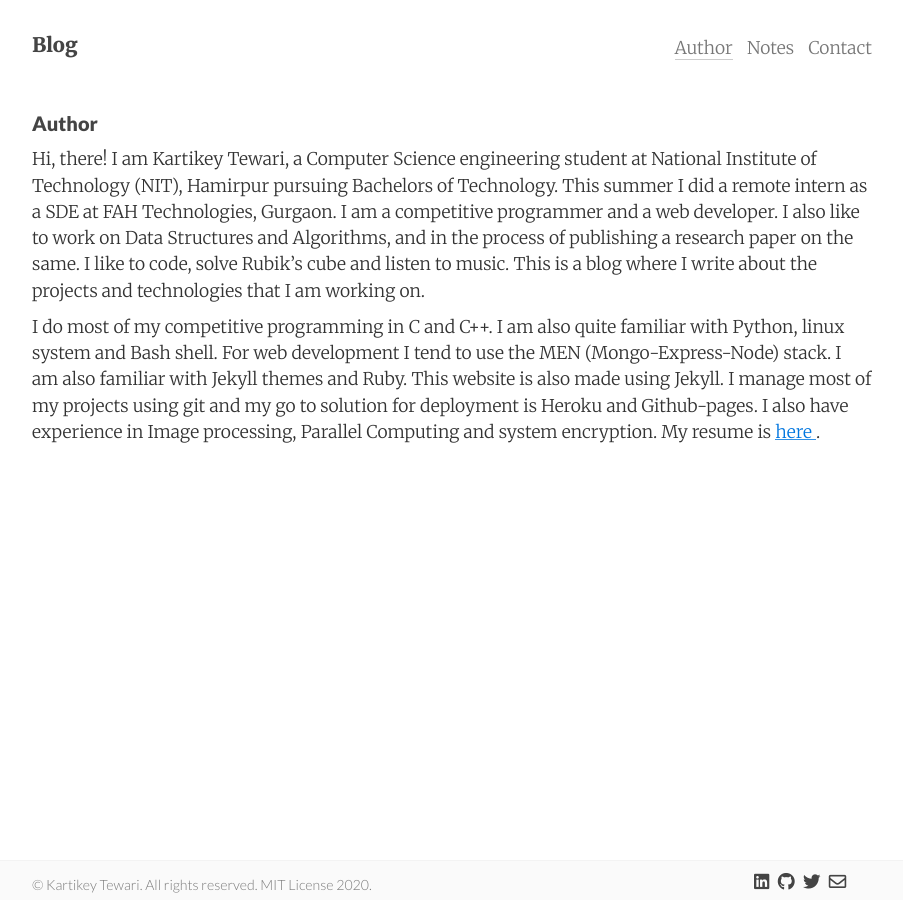
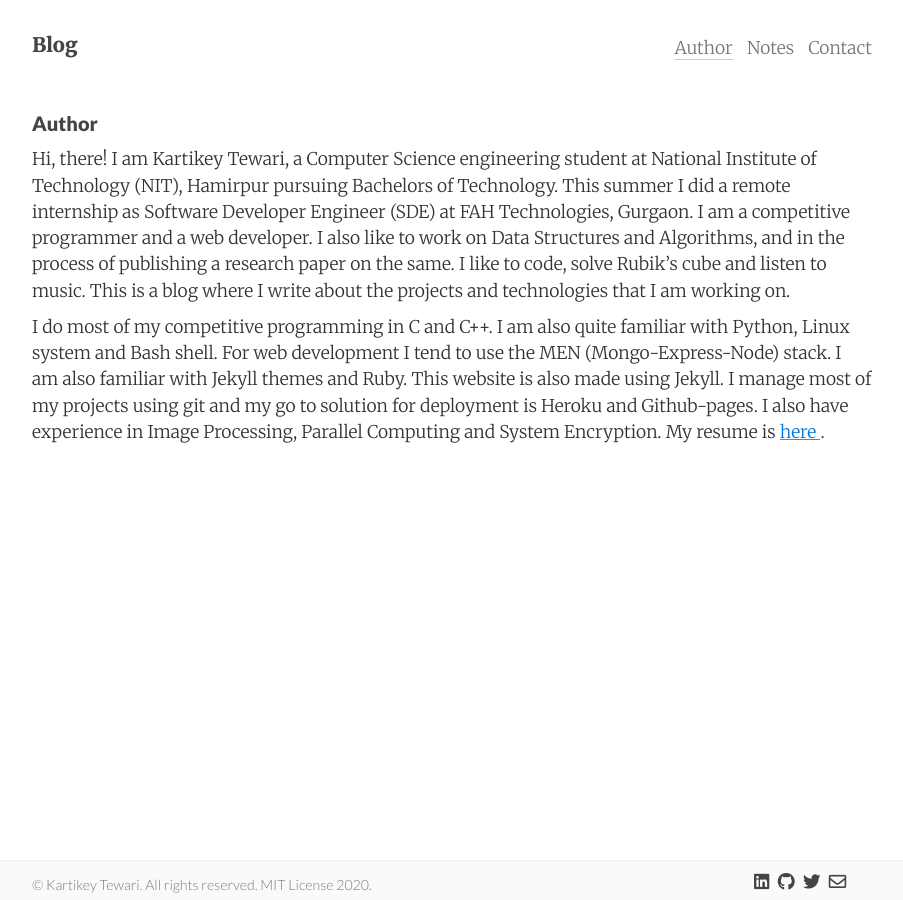
Before and after one commit to kartikeytewari/kartikeytewari.github.io, a Jekyll site: the page built from about.md, in a window 1280 px wide. Shown: the whole page, without its empty margins (188-1091 px from the left). Built offline with Jekyll 4.4.1, drawn with Linux system fonts in a browser that asks for light colours; nearby versions of some CDN libraries; comment, search, counter and statistics services are not loaded.

Commit message:
updated about me page

```diff
--- a/about.md
+++ b/about.md
@@ -5,6 +5,6 @@ permalink: /author/
 tags: author
 ---
 
-Hi, there! I am Kartikey Tewari, a Computer Science engineering student at National Institute of Technology (NIT), Hamirpur pursuing Bachelors of Technology. This summer I did a remote intern as a SDE at FAH Technologies, Gurgaon. I am a competitive programmer and a web developer. I also like to work on Data Structures and Algorithms, and in the process of publishing a research paper on the same. I like to code, solve Rubik's cube and listen to music. This is a blog where I write about the projects and technologies that I am working on.
+Hi, there! I am Kartikey Tewari, a Computer Science engineering student at National Institute of Technology (NIT), Hamirpur pursuing Bachelors of Technology. This summer I did a remote internship as Software Developer Engineer (SDE) at FAH Technologies, Gurgaon. I am a competitive programmer and a web developer. I also like to work on Data Structures and Algorithms, and in the process of publishing a research paper on the same. I like to code, solve Rubik's cube and listen to music. This is a blog where I write about the projects and technologies that I am working on.
 
-I do most of my competitive programming in C and C++. I am also quite familiar with Python, linux system and Bash shell. For web development I tend to use the MEN (Mongo-Express-Node) stack. I am also familiar with Jekyll themes and Ruby. This website is also made using Jekyll. I manage most of my projects using git and my go to solution for deployment is Heroku and Github-pages. I also have experience in Image processing, Parallel Computing and system encryption. My resume is <a href="/resume.pdf"> here </a>.
+I do most of my competitive programming in C and C++. I am also quite familiar with Python, Linux system and Bash shell. For web development I tend to use the MEN (Mongo-Express-Node) stack. I am also familiar with Jekyll themes and Ruby. This website is also made using Jekyll. I manage most of my projects using git and my go to solution for deployment is Heroku and Github-pages. I also have experience in Image Processing, Parallel Computing and System Encryption. My resume is <a href="/resume.pdf"> here </a>.
```
